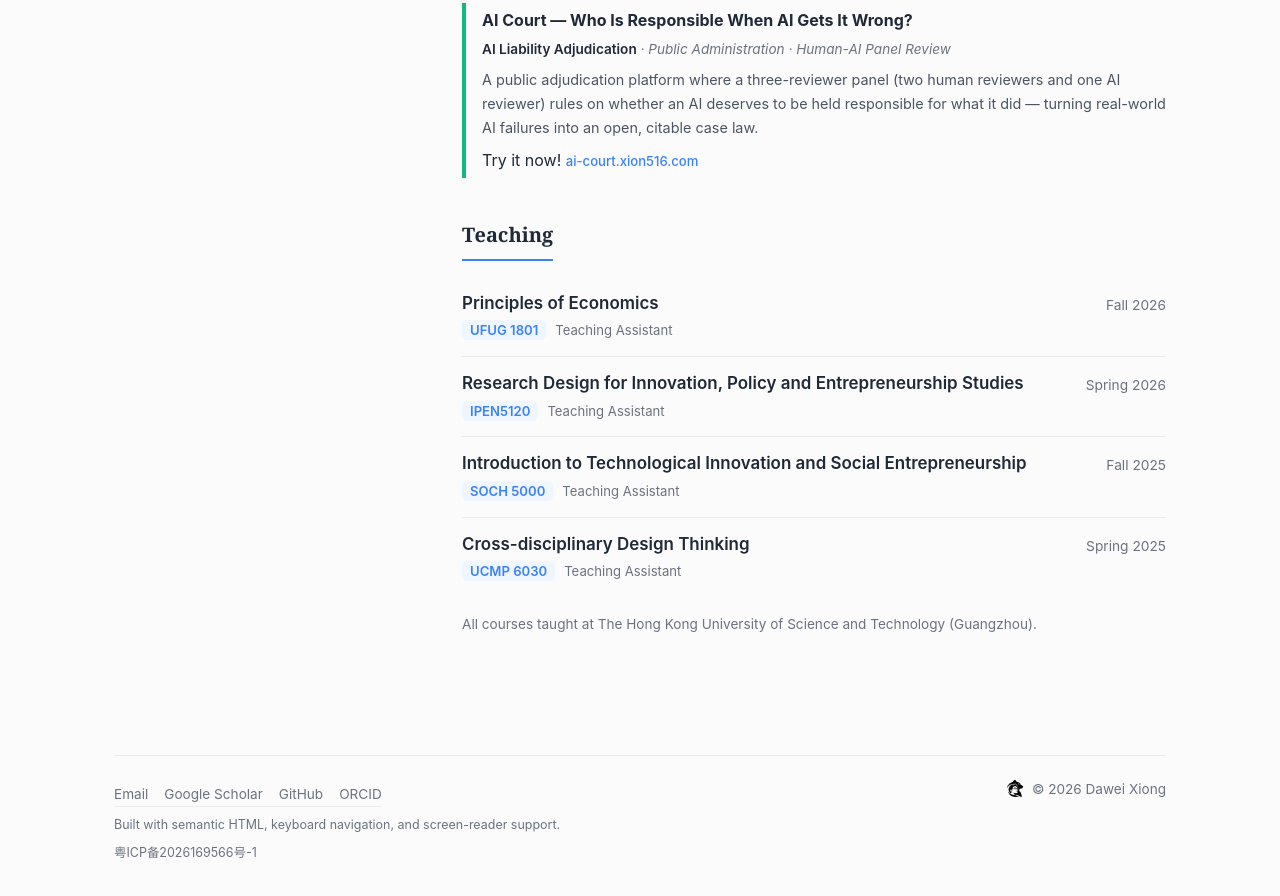
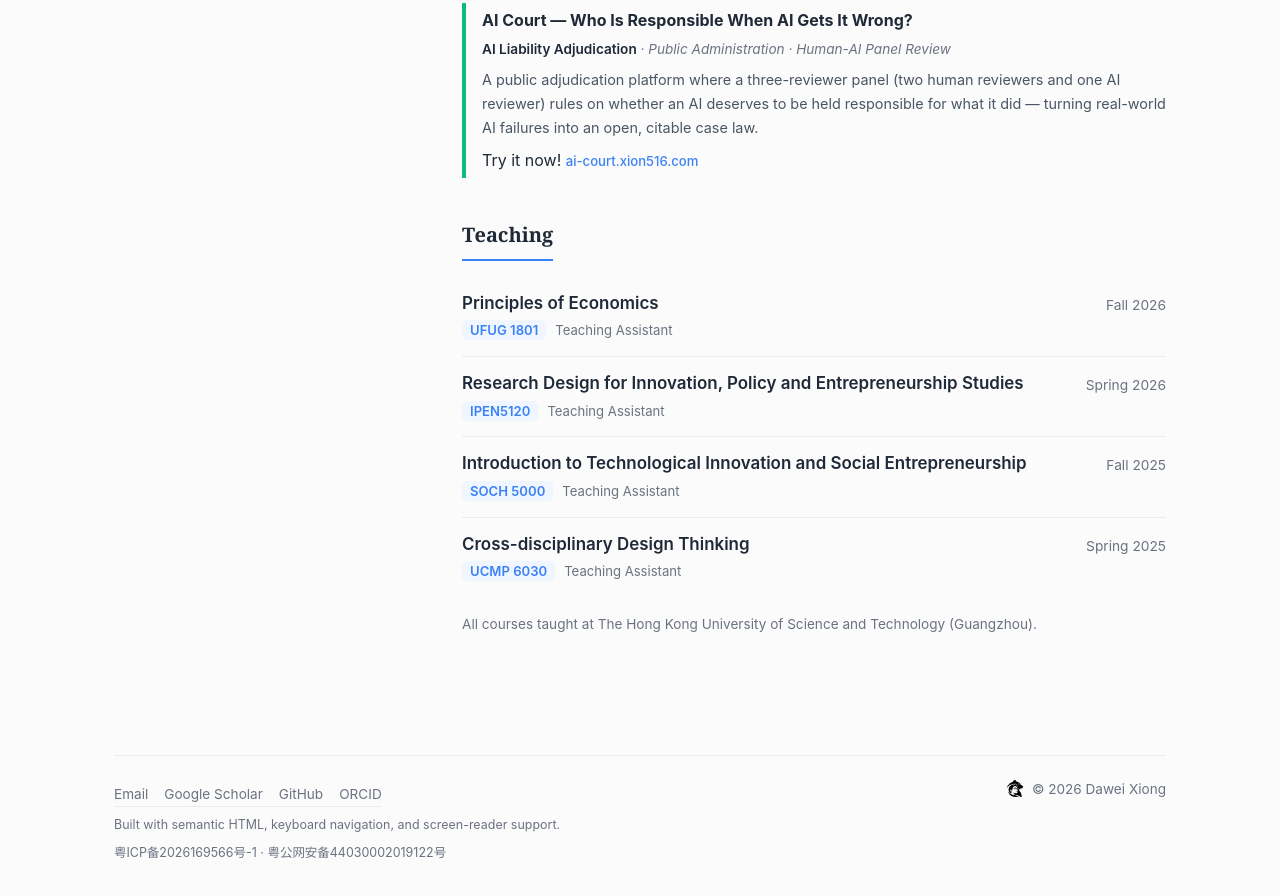
Before and after one commit to xion516/xion516.github.io, a plain HTML site: page index.html in a window 1280 px wide. Shown: the part 3318-4214 px from the top of the page. Drawn offline with Linux system fonts and the light colour scheme.

Commit message:
feat(compliance): 页脚添加公安备案号 粤公网安备44030002019122号
公安部要求网站底部显著位置展示公安备案编号并链接到 beian.mps.gov.cn 查询页。与工信部 ICP 备案号同排展示，各自链接到对应查询平台。

```diff
--- a/index.html
+++ b/index.html
@@ -286,7 +286,7 @@
                 © 2026 Dawei Xiong
             </span>
             <p class="footer-a11y" data-zh="本页面使用语义化 HTML 构建，支持键盘导航与屏幕阅读器。">Built with semantic HTML, keyboard navigation, and screen-reader support.</p>
-            <p class="footer-icp"><a href="https://beian.miit.gov.cn/" target="_blank" rel="noopener">粤ICP备2026169566号-1</a></p>
+            <p class="footer-icp"><a href="https://beian.miit.gov.cn/" target="_blank" rel="noopener">粤ICP备2026169566号-1</a> · <a href="https://beian.mps.gov.cn/#/query/webSearch?code=44030002019122" target="_blank" rel="noopener">粤公网安备44030002019122号</a></p>
         </div>
     </footer>
 
```
Also changed, not shown: zh/index.html (+1 -1 lines).
